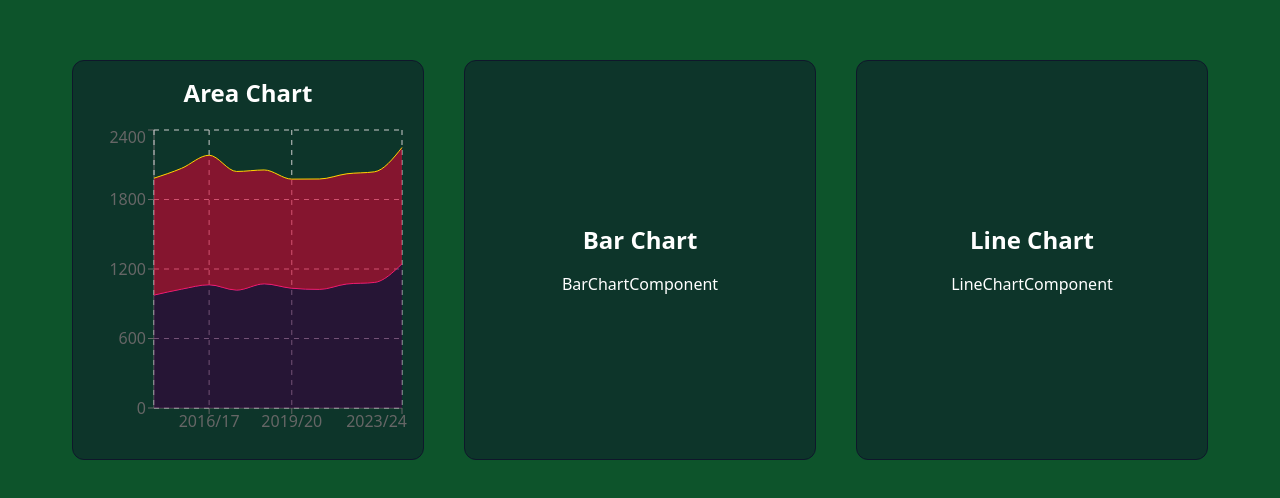
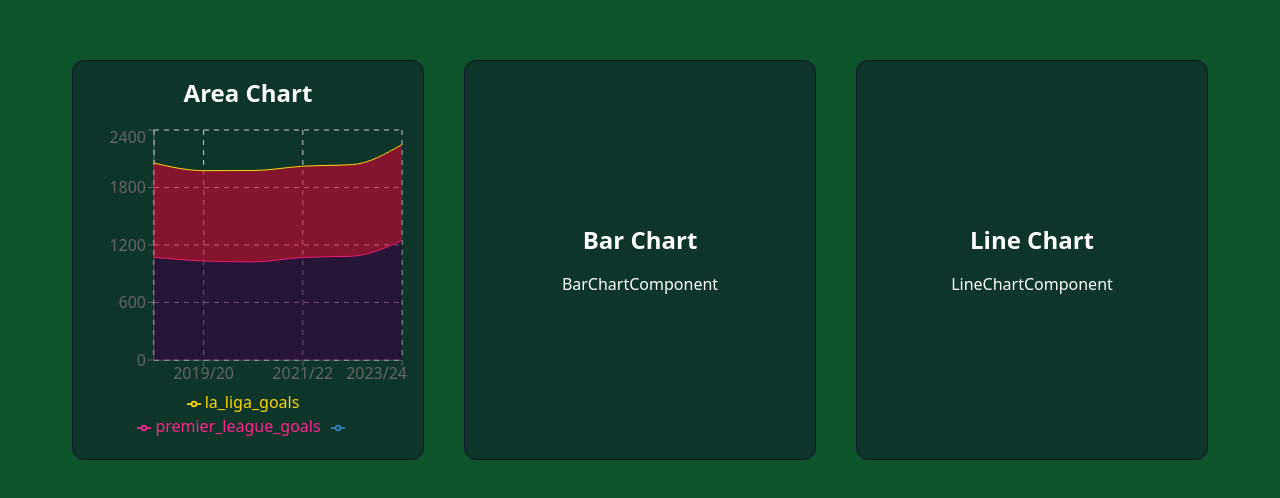
Before and after one commit to dean-tunbridge/rechart-project, a React (Vite) app: page / in a window 1280 px wide. Shown: the part 172-670 px from the top of the page. Built offline with nearby package versions, Linux system fonts and the light colour scheme.

Commit message:
remove some seasons and add legend and tool tip

```diff
--- a/src/components/AreaChartComponent.jsx
+++ b/src/components/AreaChartComponent.jsx
@@ -10,10 +10,6 @@ import {
 } from 'recharts'
 
 const goals = [
-  { season: '2014/15', premier_league_goals: 975, la_liga_goals: 1009 },
-  { season: '2015/16', premier_league_goals: 1026, la_liga_goals: 1043 },
-  { season: '2016/17', premier_league_goals: 1064, la_liga_goals: 1118 },
-  { season: '2017/18', premier_league_goals: 1018, la_liga_goals: 1024 },
   { season: '2018/19', premier_league_goals: 1072, la_liga_goals: 983 },
   { season: '2019/20', premier_league_goals: 1034, la_liga_goals: 942 },
   { season: '2020/21', premier_league_goals: 1024, la_liga_goals: 953 },
@@ -29,6 +25,10 @@ const AreaChartComponent = () => {
         <YAxis />
         <XAxis dataKey="season" />
         <CartesianGrid strokeDasharray="5 5" />
+
+        <Tooltip />
+        <Legend />
+
         <Area
           type="monotone"
           dataKey="premier_league_goals"
```
